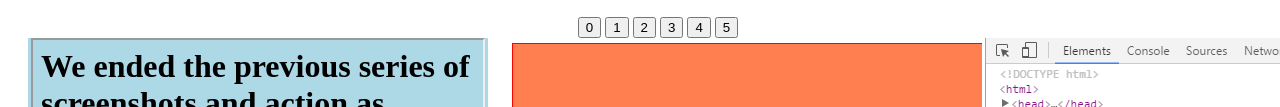
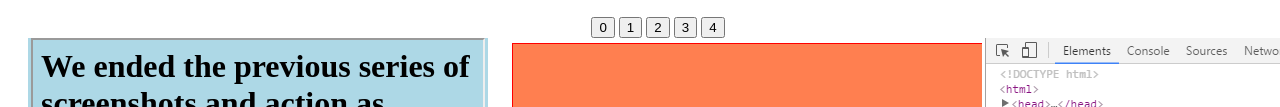
Before and after one commit to OldStd/OldStd.github.io, a plain HTML site: page latihan/how2use-insp-ss-2/index.html in a window 1280 px wide. Shown: the part 238-345 px from the top of the page. Drawn offline with Linux system fonts and the light colour scheme.

Commit message:
Add files via upload

```diff
--- a/latihan/how2use-insp-ss-2/index.html
+++ b/latihan/how2use-insp-ss-2/index.html
@@ -20,7 +20,6 @@
 <button onclick="myFunction(2);">2 </button>
 <button onclick="myFunction(3);">3 </button>
 <button onclick="myFunction(4);">4 </button>
-<button onclick="myFunction(5);">5 </button>
 </div>
 </div>
 <div class="ndx-content">
```
Also changed, not shown: latihan/how2use-insp-ss-2/images/Step_1.png (added).
